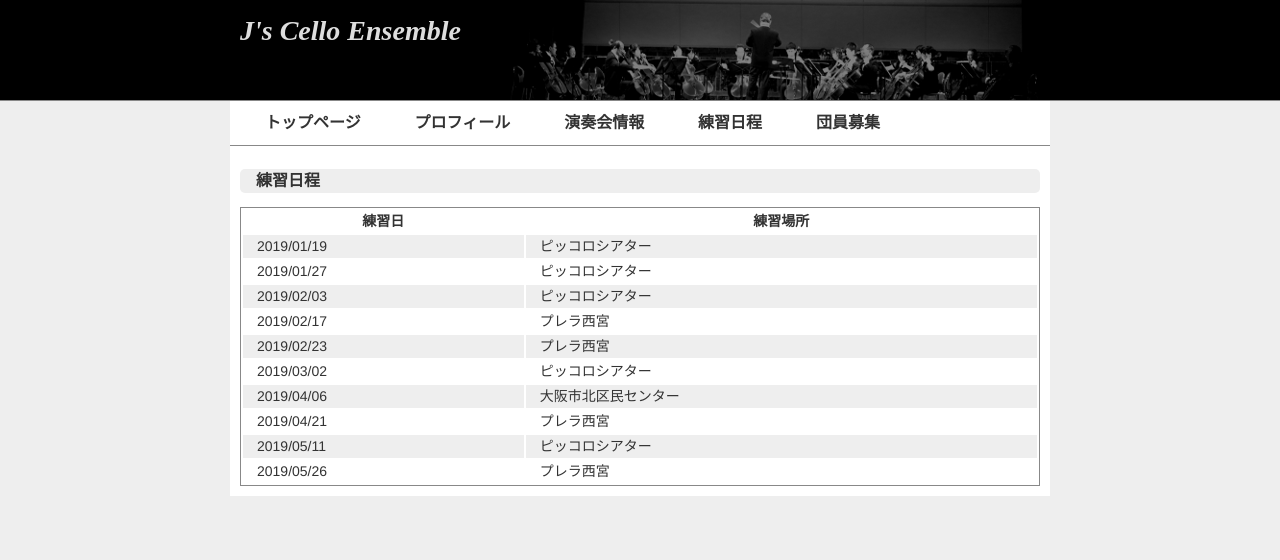
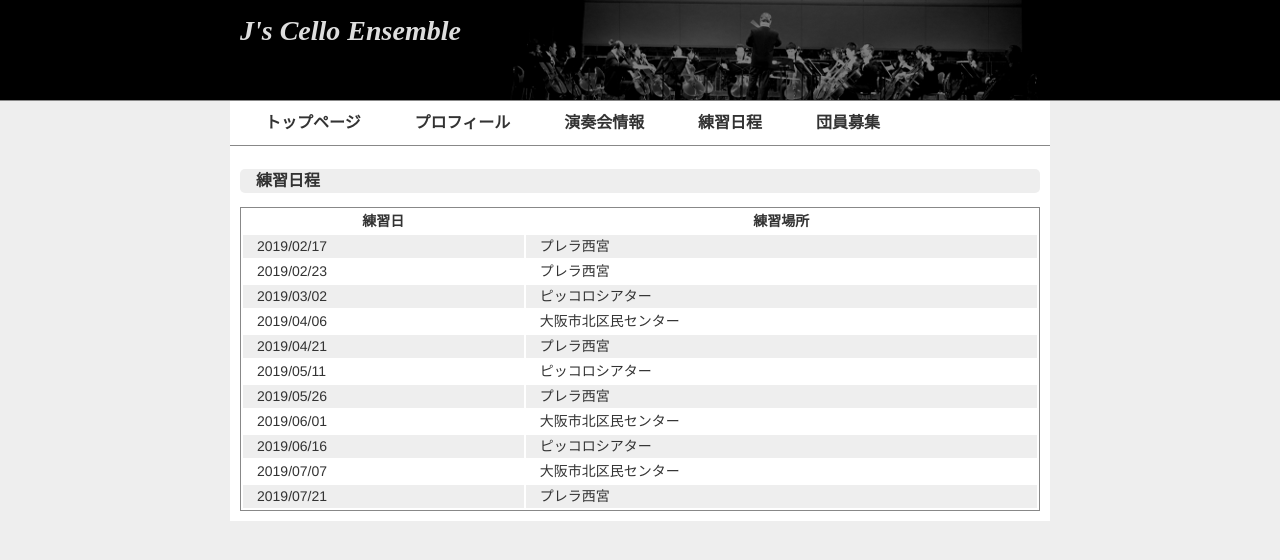
Before and after one commit to mzdusk/js-hp, a Jekyll site: the page built from practice.html, in a window 1280 px wide. Shown: the top 560 px of the page. Built offline with Jekyll 4.4.1, drawn with Linux system fonts in a browser that asks for light colours.

Commit message:
練習日程を更新

```diff
--- a/_data/news.yml
+++ b/_data/news.yml
@@ -1,9 +1,11 @@
+- date: 2019-02-05
+  content: 練習日程を更新しました。
 - date: 2018-12-18
   content: 練習日程を更新しました。
 - date: 2018-10-07
   content: 演奏会情報を追加しました。
-- date: 2018-09-01
-  content: 練習日程を更新しました。
+#- date: 2018-09-01
+#  content: 練習日程を更新しました。
 #- date: 2018-07-15
 #  content: 練習日程を更新しました。
 #- date: 2018-04-28
--- a/_data/practice.yml
+++ b/_data/practice.yml
@@ -1,9 +1,3 @@
-- date: 2019-01-19
-  place: ピッコロシアター
-- date: 2019-01-27
-  place: ピッコロシアター
-- date: 2019-02-03
-  place: ピッコロシアター
 - date: 2019-02-17
   place: プレラ西宮
 - date: 2019-02-23
@@ -18,3 +12,11 @@
   place: ピッコロシアター
 - date: 2019-05-26
   place: プレラ西宮
+- date: 2019-06-01
+  place: 大阪市北区民センター
+- date: 2019-06-16
+  place: ピッコロシアター
+- date: 2019-07-07
+  place: 大阪市北区民センター
+- date: 2019-07-21
+  place: プレラ西宮
```
Also changed, not shown: Gemfile.lock, 1 other file.
